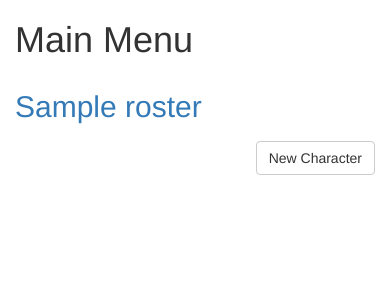
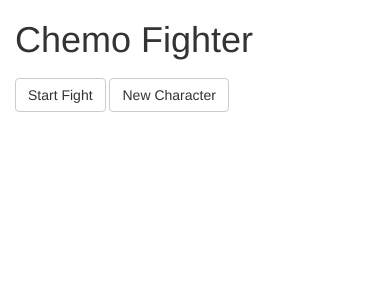
Before and after one commit to Thawster/ChemoFighter, a Flask app: page / in a window 390 px wide. Shown: the top 300 px of the page. Run offline with Flask 2, Linux system fonts and the light colour scheme; a database or web service that is not in the repository returns one stand-in record (values such as "Sample title"); some libraries are stand-ins or nearby versions.

Commit message:
[ADD] Show method and start of Fight method

```diff
--- a/app.py
+++ b/app.py
@@ -50,11 +50,22 @@ def roster_edit(character_id):
     character = roster.find_one({'_id': ObjectId(character_id)})
     return render_template('roster_edit.html', character=character, title = 'Edit Character')
 
+@app.route('/roster/<character_id>')
+def roster_show(character_id):
+    """Show a single character."""
+    character = roster.find_one({'_id': ObjectId(character_id)})
+    return render_template('roster_show.html', character=character)
+
 @app.route('/roster/<character_id>/delete', methods=['POST'])
 def roster_delete(character_id):
     """Delete one character."""
     roster.delete_one({'_id': ObjectId(character_id)})
-    return redirect(url_for('roster_index'))
+    return redirect(url_for('main_menu'))
+
+@app.route('/fight')
+def start():
+    """Start a Fight Match"""
+    return render_template('fight.html', roster = roster)
 
 if __name__ == '__main__':
     #app.run(debug=True)
--- a/templates/chemo_index.html
+++ b/templates/chemo_index.html
@@ -2,16 +2,10 @@
 {% extends 'base.html' %}
 
 {% block content %}
-<h1>Main Menu</h1>
+<h1>Chemo Fighter</h1>
 
-<div class='row'>
-    {% for character in roster %}
-        <div class='col-md-3'>
-            <h2><a href='/roster/{{ character._id }}'>{{ character.name }}</a></h2>
-        </div>
-    {% endfor %}
-</div>
-<div class='pull-right'>
+<div class='coloum'>
+    <a href='/fight' class='btn btn-default navbar-btn'>Start Fight</a>
     <a href='/roster/new' class='btn btn-default navbar-btn'>New Character</a>
 </div>
 {% endblock %}
--- a/templates/roster_show.html
+++ b/templates/roster_show.html
@@ -8,7 +8,7 @@
 
         <h1>{{ character.name }}</h1>
 
-        <p><a href='/roster/{{ charcter._id }}/edit'>Edit</a></p>
+        <p><a href='/roster/{{ character._id }}/edit'>Edit</a></p>
         <!-- Delete button -->
         <p><form method='POST' action='/roster/{{ character._id }}/delete'>
             <button type='submit'>Delete</button>
```
Also changed, not shown: templates/fight.html (added, +13 -0 lines).
